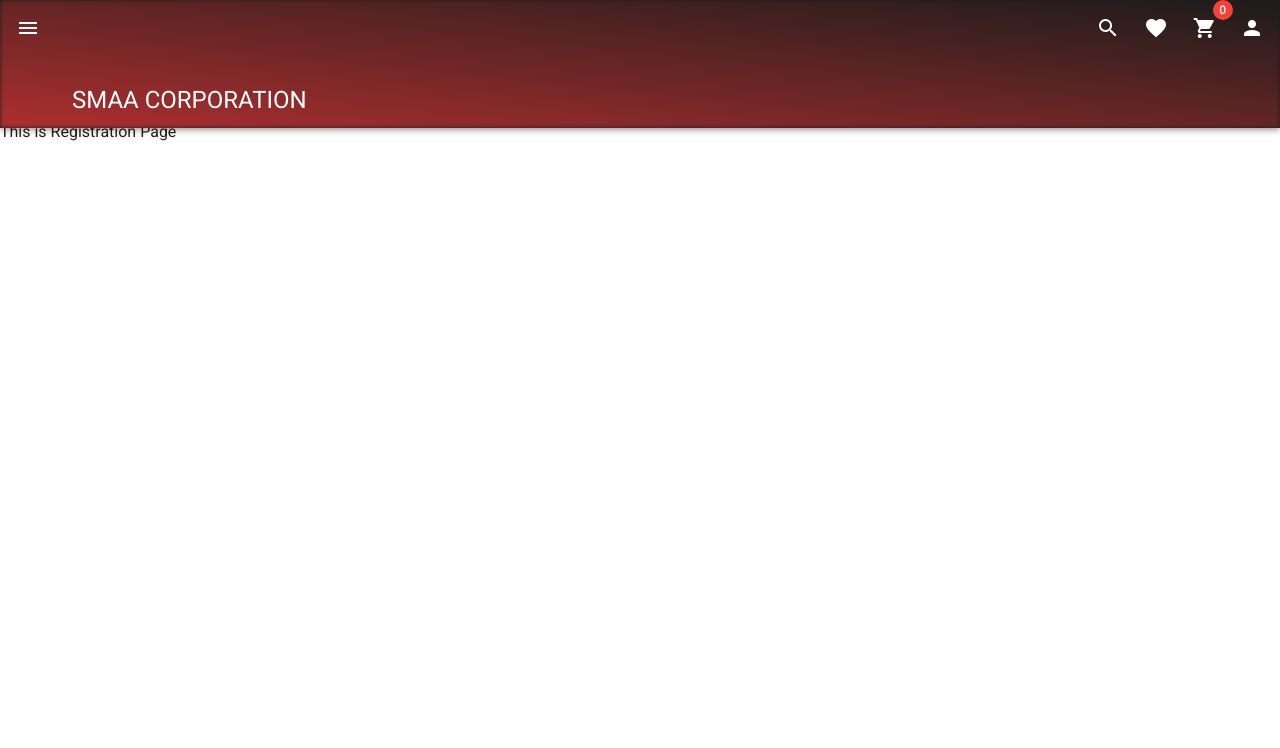
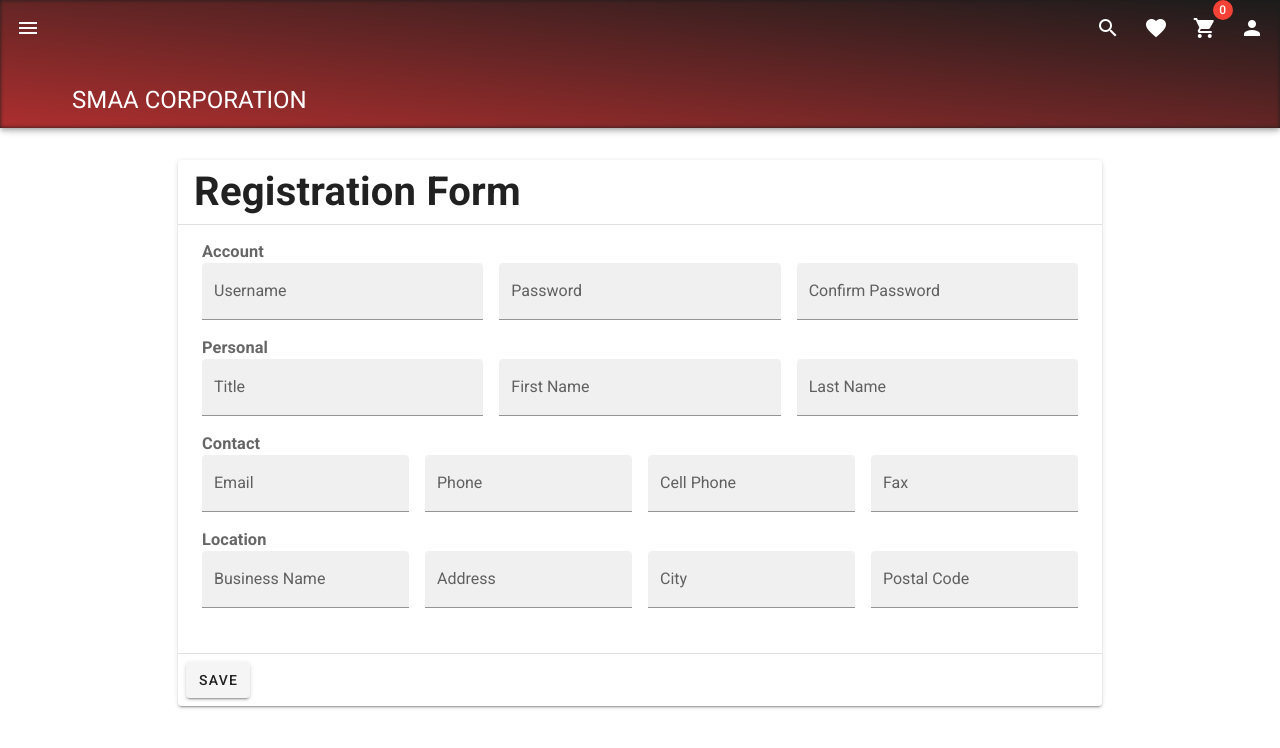
Before and after one commit to floatingkernal/SMAA-App, a Vue app: page /registration in a window 1280 px wide. Shown: the top 748 px of the page. Built offline with nearby package versions, Linux system fonts and the light colour scheme.

Commit message:
Finished working on Registration page look

```diff
--- /dev/null
+++ b/src/components/TextInput.vue
@@ -0,0 +1,56 @@
+<template>
+  <ValidationProvider tag="div" :rules="rules" :name="name" :vid="vid" v-slot="{ errors }">
+    <!-- <v-text-field
+      filled
+      :v-model="currentValue"
+      :error-messages="errors[0]"
+      :label="name"
+      :type="type"
+    /> -->
+    <v-text-field filled :type="type" v-model="currentValue" :label="name" :error-messages="errors[0]" />
+    <!-- <v-input :type"type" v-model="currentValue" -->
+    <!-- <span>{{ errors[0] }}</span> -->
+  </ValidationProvider>
+</template>
+
+<script>
+import { ValidationProvider } from "vee-validate";
+
+export default {
+  name: "TextInput",
+  components: {
+    ValidationProvider,
+  },
+  props: {
+    value: {
+      type: String,
+      default: "",
+    },
+    rules: {
+      type: [String, Object],
+      default: "",
+    },
+    name: {
+      type: String,
+      default: "",
+    },
+    vid: {
+      type: String,
+      default: undefined,
+    },
+    type: {
+      type: String,
+      default: "text",
+    },
+  },
+  data: () => ({
+    currentValue: "",
+  }),
+  watch: {
+    currentValue(val) {
+      // allows us to use v-model on our input.
+      this.$emit("input", val);
+    },
+  },
+};
+</script>
--- a/src/views/Registration.vue
+++ b/src/views/Registration.vue
@@ -1,10 +1,115 @@
 <template>
-  <p>This is Registration Page</p>
+  <v-card class="mx-auto mt-10">
+    <v-card-title>
+      <h1>Registration Form</h1>
+    </v-card-title>
+    <v-divider />
+    <v-card-text>
+      <ValidationObserver ref="observer">
+        <v-form>
+          <v-container>
+            <div v-for="(row,i) in info" :key="i">
+              <v-row>
+                <h3 class="mx-2">{{i}}</h3>
+              </v-row>
+              <v-row class="d-flex">
+                <TextInput
+                  class="mx-2 flex-grow-1"
+                  v-for="(item,j) in row"
+                  :key="j"
+                  :v-model="item.value"
+                  :name="item.label"
+                  :rules="item.rules"
+                  :type="item.type"
+                />
+              </v-row>
+            </div>
+          </v-container>
+        </v-form>
+      </ValidationObserver>
+    </v-card-text>
+    <v-divider />
+    <v-card-actions>
+      <v-btn @click="submit">Save</v-btn>
+    </v-card-actions>
+  </v-card>
 </template>
 
 <script>
+import { extend, ValidationObserver } from "vee-validate";
+import { email } from "vee-validate/dist/rules";
+
+import TextInput from "@/components/TextInput";
+
+
+extend("password", {
+  params: ["target"],
+  validate(value, { target }) {
+    return value === target;
+  },
+  message: "Password confirmation does not match",
+});
+
+extend("email", {
+  ...email,
+  message: "Email must be valid",
+});
+
 export default {
   name: "Regestration",
+  components: {
+    ValidationObserver,
+    TextInput,
+  },
+  data: () => ({
+    showPass: false,
+    rowNames: [
+      "Account Information",
+      "Personal Information",
+      "Contact Information",
+      "Location Information",
+    ],
+    info: {
+      Account: [
+        { label: "Username", value: "", rules: "required" },
+        { label: "Password", value: "", rules: "required", type: "password" },
+        {
+          label: "Confirm Password",
+          value: "",
+          rules: "required|password:@Password",
+          type: "password",
+        },
+      ],
+      Personal: [
+        { label: "Title", value: "", rules: "" },
+        { label: "First Name", value: "", rules: "required" },
+        { label: "Last Name", value: "", rules: "required" },
+      ],
+      Contact: [
+        { label: "Email", value: "", rules: "required|email", type: "email" },
+        { label: "Phone", value: "", rules: "required", type: "tel" },
+        { label: "Cell Phone", value: "", rules: "", type: "tel" },
+        { label: "Fax", value: "", rules: "", type: "tel" },
+      ],
+      Location: [
+        { label: "Business Name", value: "", rules: "" },
+        { label: "Address", value: "", rules: "required" },
+        { label: "City", value: "", rules: "required" },
+        { label: "Postal Code", value: "", rules: "required" },
+      ],
+    },
+  }),
+  methods: {
+    submit() {
+      this.$refs.observer.validate().then((res) => {
+        console.log(res);
+        if (res) {
+          // TODO: submit form here
+          console.log(this.username + this.password);
+        }
+      });
+    },
+  },
 };
 </script>
 
```
Also changed, not shown: src/views/Login.vue (+12 -6 lines).
